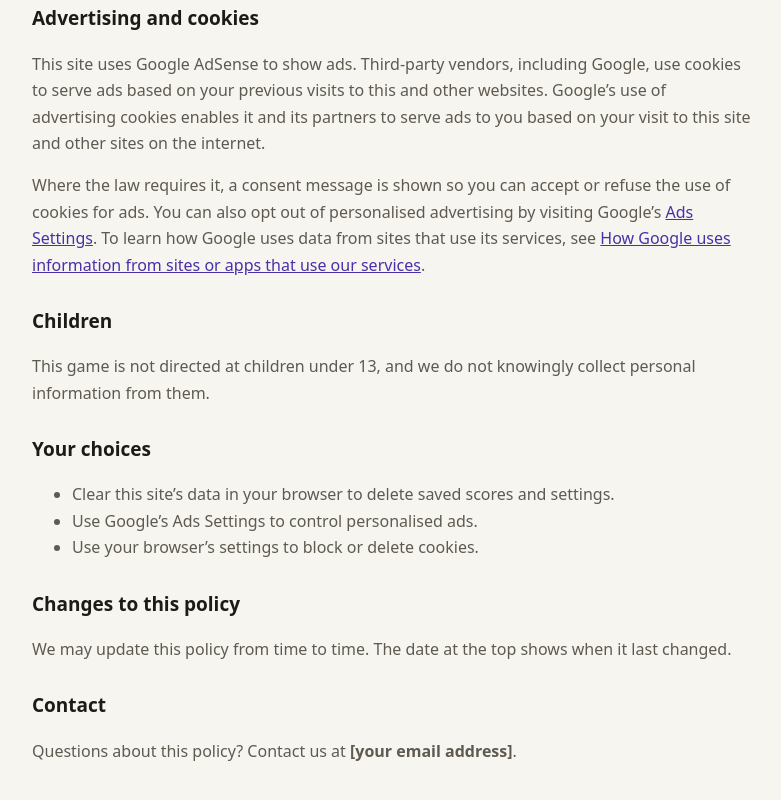
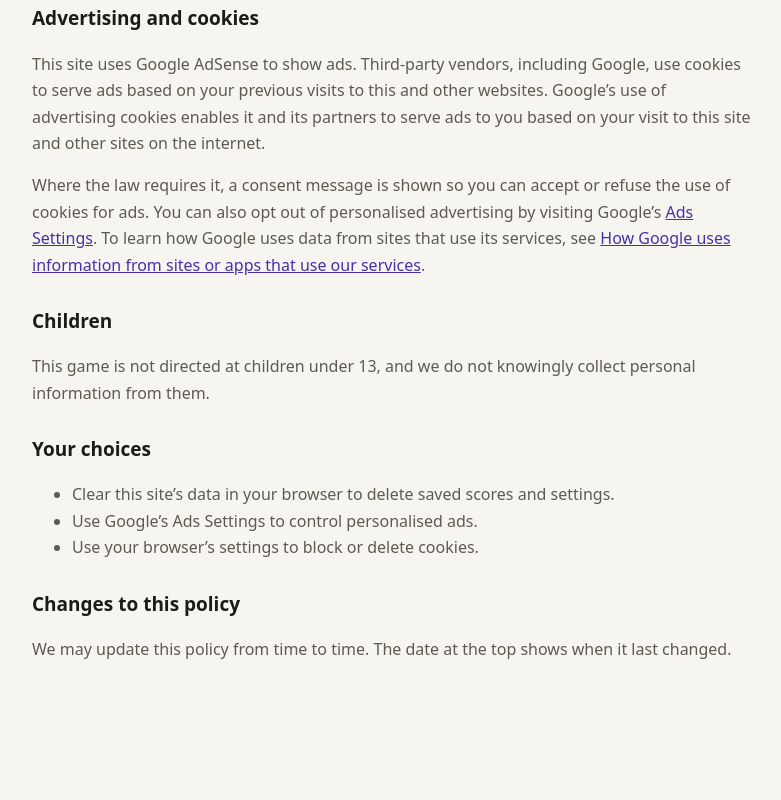
Before and after one commit to StackGuys/stackguys.github.io, a plain HTML site: page privacy.html in a window 1280 px wide. Shown: the part 644-1444 px from the top of the page, without its empty margins (248-1029 px from the left). After the commit the page ends 1382 px from the top, so only its background shows below. Drawn offline with Linux system fonts and the light colour scheme.

Commit message:
Update privacy.html

```diff
--- a/privacy.html
+++ b/privacy.html
@@ -47,8 +47,6 @@ a{color:var(--link)}
 <h2>Changes to this policy</h2>
 <p>We may update this policy from time to time. The date at the top shows when it last changed.</p>
 
-<h2>Contact</h2>
-<p>Questions about this policy? Contact us at <strong>[your email address]</strong>.</p>
 </main>
 </body>
 </html>
```
